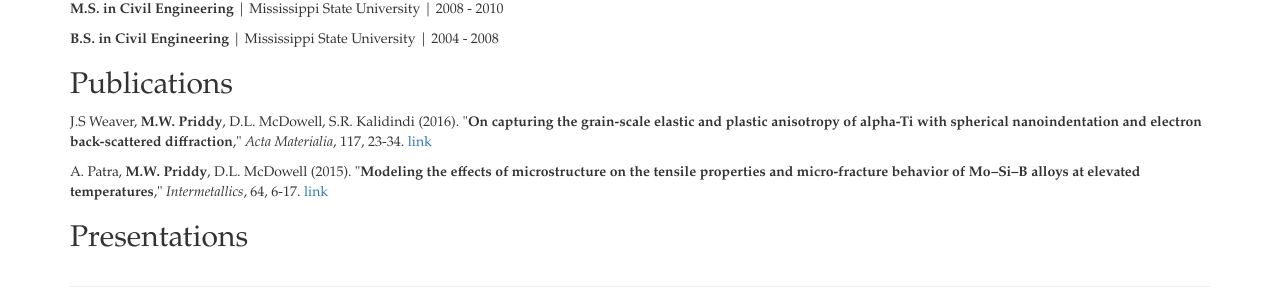
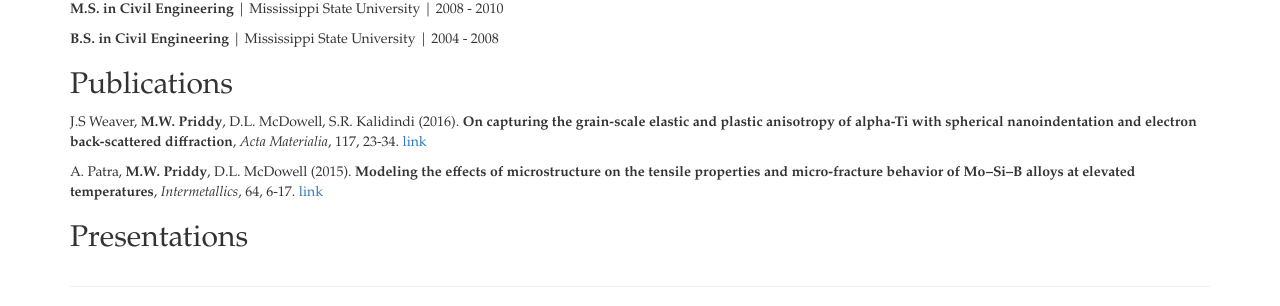
Before and after one commit to mwpriddy/mwpriddy.github.io, a Jekyll site: the page built from cv/index.html, in a window 1280 px wide. Shown: the part 442-748 px from the top of the page. Built offline with Jekyll 4.4.1, drawn with Linux system fonts in a browser that asks for light colours; nearby versions of some CDN libraries; comment, search, counter and statistics services are not loaded.

Commit message:
remove quotes from around article titles

```diff
--- a/cv/index.html
+++ b/cv/index.html
@@ -27,8 +27,8 @@ title: Curriculum Vitae
 		<p><strong>B.S. in Civil Engineering</strong> | Mississippi State University | 2004 - 2008</p>
 
 		<h2>Publications</h2>
-		<p>J.S Weaver, <strong>M.W. Priddy</strong>, D.L. McDowell, S.R. Kalidindi (2016). "<strong>On capturing the grain-scale elastic and plastic anisotropy of alpha-Ti with spherical nanoindentation and electron back-scattered diffraction</strong>," <em>Acta Materialia</em>, 117, 23-34. <a href="http://www.sciencedirect.com/science/article/pii/S1359645416304840" target="_blank">link</a></p>
-		<p>A. Patra, <strong>M.W. Priddy</strong>, D.L. McDowell (2015). "<strong>Modeling the effects of microstructure on the tensile properties and micro-fracture behavior of Mo–Si–B alloys at elevated temperatures</strong>," <em>Intermetallics</em>, 64, 6-17. <a href="http://www.sciencedirect.com/science/article/pii/S0966979515000837" target="_blank">link</a></p>
+		<p>J.S Weaver, <strong>M.W. Priddy</strong>, D.L. McDowell, S.R. Kalidindi (2016). <strong>On capturing the grain-scale elastic and plastic anisotropy of alpha-Ti with spherical nanoindentation and electron back-scattered diffraction</strong>, <em>Acta Materialia</em>, 117, 23-34. <a href="http://www.sciencedirect.com/science/article/pii/S1359645416304840" target="_blank">link</a></p>
+		<p>A. Patra, <strong>M.W. Priddy</strong>, D.L. McDowell (2015). <strong>Modeling the effects of microstructure on the tensile properties and micro-fracture behavior of Mo–Si–B alloys at elevated temperatures</strong>, <em>Intermetallics</em>, 64, 6-17. <a href="http://www.sciencedirect.com/science/article/pii/S0966979515000837" target="_blank">link</a></p>
 	<!--	<p><strong>Last Name, F.</strong> (204). Title of a Chapter You Wrote for a Book. In I.M Editor (Ed.), <em>The Book I Contributed To</em> (pp. 97-108). City, ST: Publisher Name. Chapter available at: <a href="#">http://permalink</a>. -->
 
 		<h2>Presentations</h2>
```
